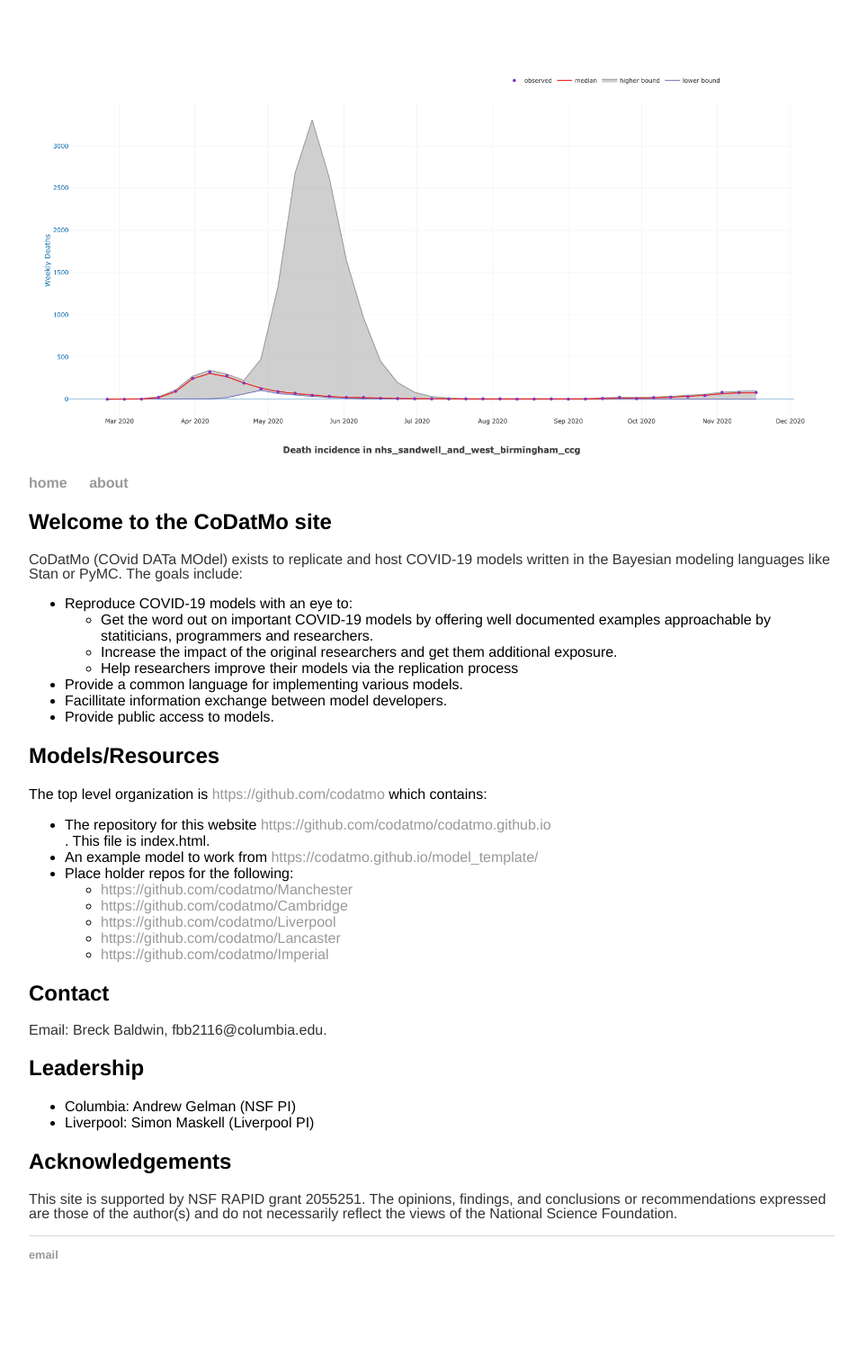
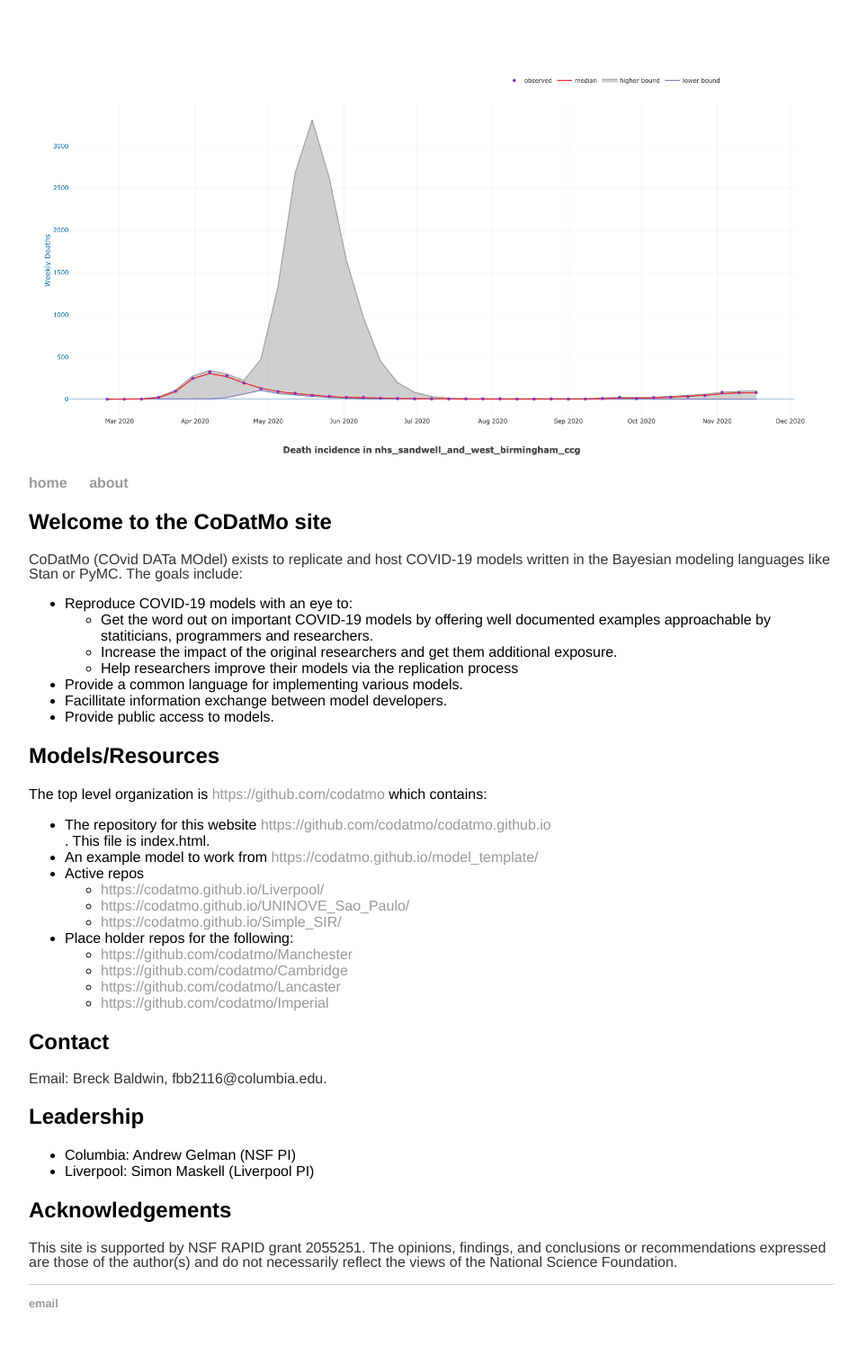
Before and after one commit to codatmo/codatmo.github.io, a Jekyll site: the page built from index.html, in a window 1280 px wide. Shown: the whole page at 90% size, without its empty margins (160-1114 px from the left). Built offline with Jekyll 4.4.1, drawn with Linux system fonts in a browser that asks for light colours; before the commit the page ends 1462 px from its top, so only the background shows below that.

Commit message:
Added Brazil

```diff
--- a/index.html
+++ b/index.html
@@ -28,15 +28,21 @@ The top level organization is <a href="https://github.com/codatmo">https://githu
   <li>The repository for this website <a href="https://github.com/codatmo/codatmo.github.io">https://github.com/codatmo/codatmo.github.io</a></li>. This file is index.html.
   <li>An example model to work from <a href=" https://codatmo.github.io/model_template/"> https://codatmo.github.io/model_template/</a></li>
 <!--  <li>Documentation at <a href="https://github.com/codatmo/documentation">https://github.com/codatmo/documentation</a></li> -->
-  <li>Place holder repos for the following:</li>
+
+<li>Active repos</li>
+  <ul>
+  	<li><a href="https://codatmo.github.io/Liverpool/">https://codatmo.github.io/Liverpool/</a></li>
+	<li><a href="https://codatmo.github.io/UNINOVE_Sao_Paulo/">https://codatmo.github.io/UNINOVE_Sao_Paulo/</a></li>
+	  <li><a href="https://codatmo.github.io/Simple_SIR/">https://codatmo.github.io/Simple_SIR/</a></li>
+  </ul>
+<li>Place holder repos for the following:
   <ul>
     <li><a href="https://github.com/codatmo/Manchester">https://github.com/codatmo/Manchester</a></li>
     <li><a href="https://github.com/codatmo/Cambridge">https://github.com/codatmo/Cambridge</a></li>
-    <li><a href="https://github.com/codatmo/Liverpool">https://github.com/codatmo/Liverpool</a></li>
     <li><a href="https://github.com/codatmo/Lancaster">https://github.com/codatmo/Lancaster</a></li>
     <li><a href="https://github.com/codatmo/Imperial">https://github.com/codatmo/Imperial</a></li>
   </ul>
-
+</li>
 </ul>
 
 
```
